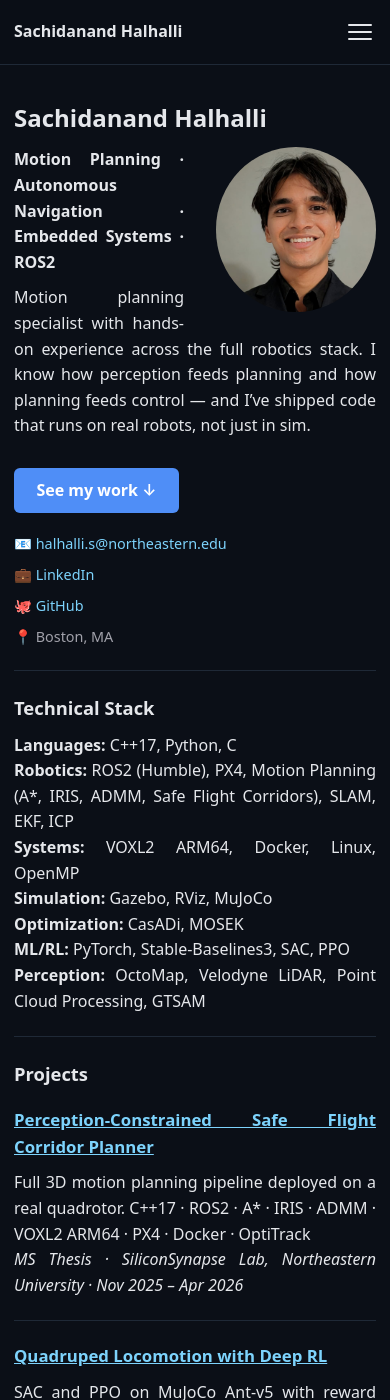
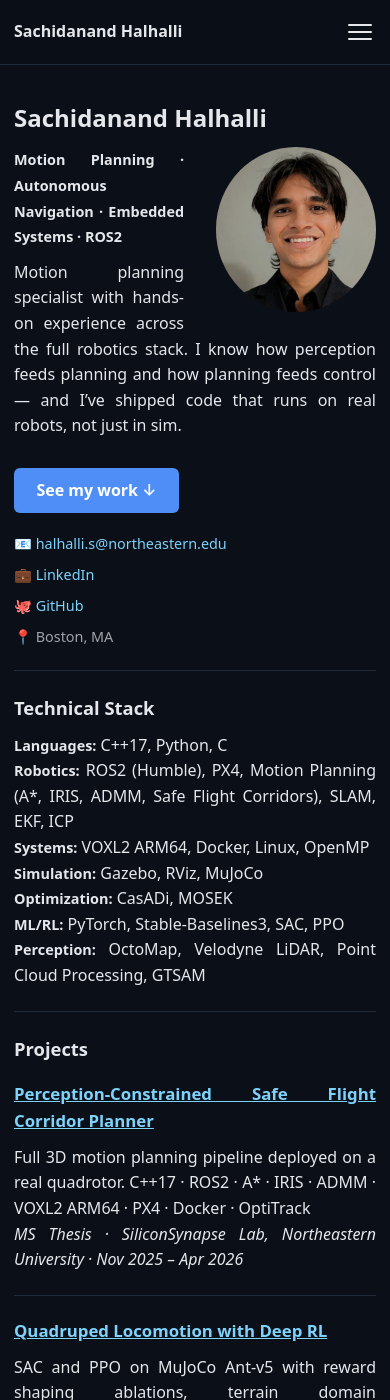
Before and after one commit to halhalli-s/halhalli-s.github.io, a Jekyll site: the page built from index.md, in a window 390 px wide and 1400 px high. Built offline with Jekyll 4.4.1, drawn with Linux system fonts in a browser that asks for light colours.

Commit message:
Update style.css

```diff
--- a/Assets/style.css
+++ b/Assets/style.css
@@ -21,8 +21,10 @@ body{
   padding: 24px 18px;
 }
 
-.container p {
-  text-align: justify;
+@media (min-width: 600px) {
+  .container p {
+    text-align: justify;
+  }
 }
 
 /* ── Header ── */
@@ -227,6 +229,7 @@ tr:last-child td { border-bottom: none; }
 /* ── Mobile (≤480px) ── */
 @media (max-width: 480px) {
   h1 { font-size: 1.5rem; }
+  strong { font-size: 0.9rem; }
   h2 { font-size: 1.15rem; }
   .container { padding: 16px 14px; }
 
```
